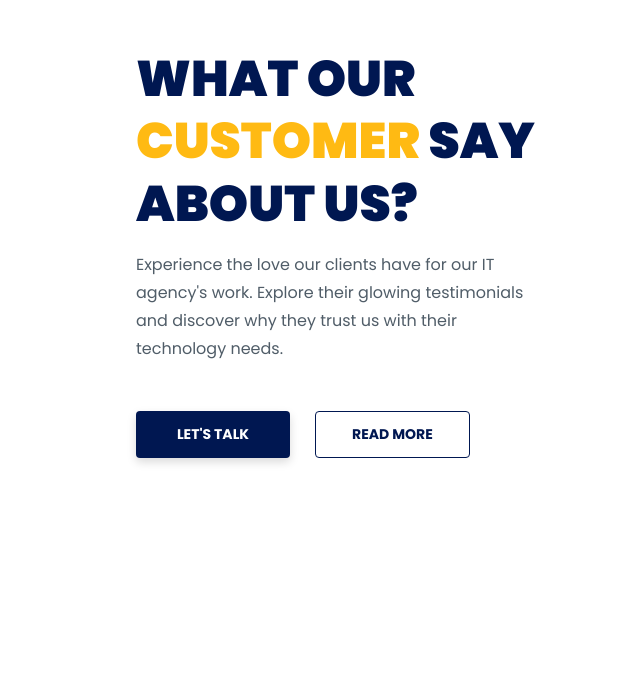
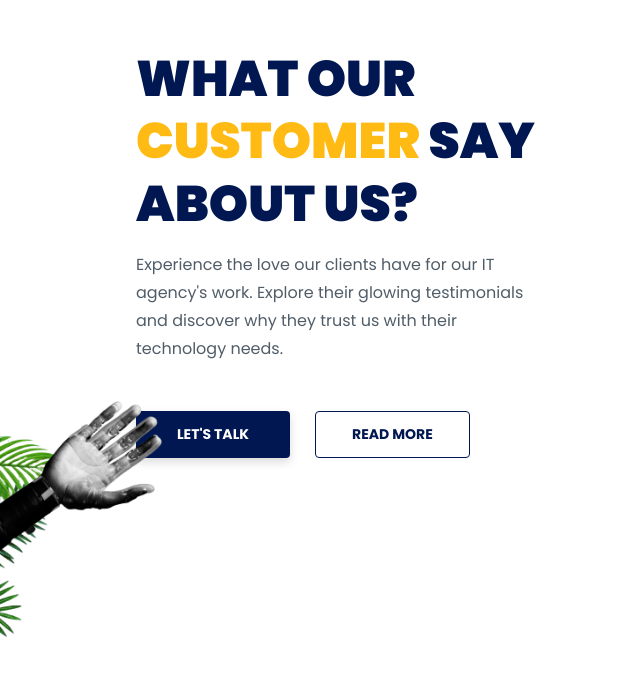
Before and after one commit to maxime-dot/website3, a Next.js app: page / in a window 1280 px wide. Shown: the part 947-1622 px from the top of the page, without its empty margins (0-640 px from the left). Before the commit the page ends 1600 px from the top, so only its background shows below. Built offline with nearby package versions, Linux system fonts and the light colour scheme.

Commit message:
feat: add decoration content

```diff
--- a/src/app/components/navigation-bar/Navbar.tsx
+++ b/src/app/components/navigation-bar/Navbar.tsx
@@ -39,6 +39,7 @@ const Navbar: React.FC = () => {
     setIsModalOpen(true);
     setIsDropdownMenuOpen(false);
   };
+
   const renderLinks = () => {
     return Links.map(({ name, path }, index) => (
       <Link
--- a/src/app/components/sections/testimonial/Testimonial.tsx
+++ b/src/app/components/sections/testimonial/Testimonial.tsx
@@ -1,6 +1,7 @@
 "use client";
 import React, { useState } from "react";
 import dynamic from "next/dynamic";
+import Image from "next/image";
 import "./testimonial.scss";
 import Button from "../../button/normal/Button";
 import ButtonOutline from "../../button/outline/ButtonOutline";
@@ -19,19 +20,28 @@ const Testimonial: React.FC = () => {
   };
   return (
     <section
-      className="akata-testimonial fill-view  container d-flex flex-row"
+      className="akata-testimonial fill-view   d-flex flex-row"
       id="#testimonal"
     >
+      <Image
+        src={"/images/robot-hand.png"}
+        width={284}
+        height={555}
+        alt="the nature and technologies, tree and hand"
+        className="testimonial-decorator"
+        priority={true}
+      />
       {openModal && <ModalLetsTalk onClose={handleCloseModal} />}
+      <div className="container testimonial-content d-flex flex-row">
         <div className="testimonial-info d-flex flex-col">
           <div className="text-group d-flex flex-col">
             <h2 className="akata-title-strong">
               What our <span>customer</span> say about us?
             </h2>
             <p className="akata-text-big">
-            Experience the love our clients have for our IT agency&apos;s work.
-            Explore their glowing testimonials and discover why they trust us
-            with their technology needs.
+              Experience the love our clients have for our IT agency&apos;s
+              work. Explore their glowing testimonials and discover why they
+              trust us with their technology needs.
             </p>
           </div>
           <div className="button-group d-flex flex-row">
@@ -51,6 +61,7 @@ const Testimonial: React.FC = () => {
           </div>
         </div>
         <div className="testimonial-customer">E</div>
+      </div>
     </section>
   );
 };
--- a/src/app/components/sections/testimonial/testimonial.scss
+++ b/src/app/components/sections/testimonial/testimonial.scss
@@ -1,5 +1,13 @@
 .akata-testimonial {
   position: relative;
+  .testimonial-decorator {
+    position: absolute;
+    top: 50%;
+    left: 0;
+    width: 250px;
+    height: auto;
+  }
+  .testimonial-content {
     .testimonial-info {
       gap: 48px;
       flex: 0.4;
@@ -15,3 +23,4 @@
       flex: 0.6;
     }
   }
+}
```
Also changed, not shown: public/images/robot-hand.png (added). Lines whose indentation alone changed are shown as unchanged.
